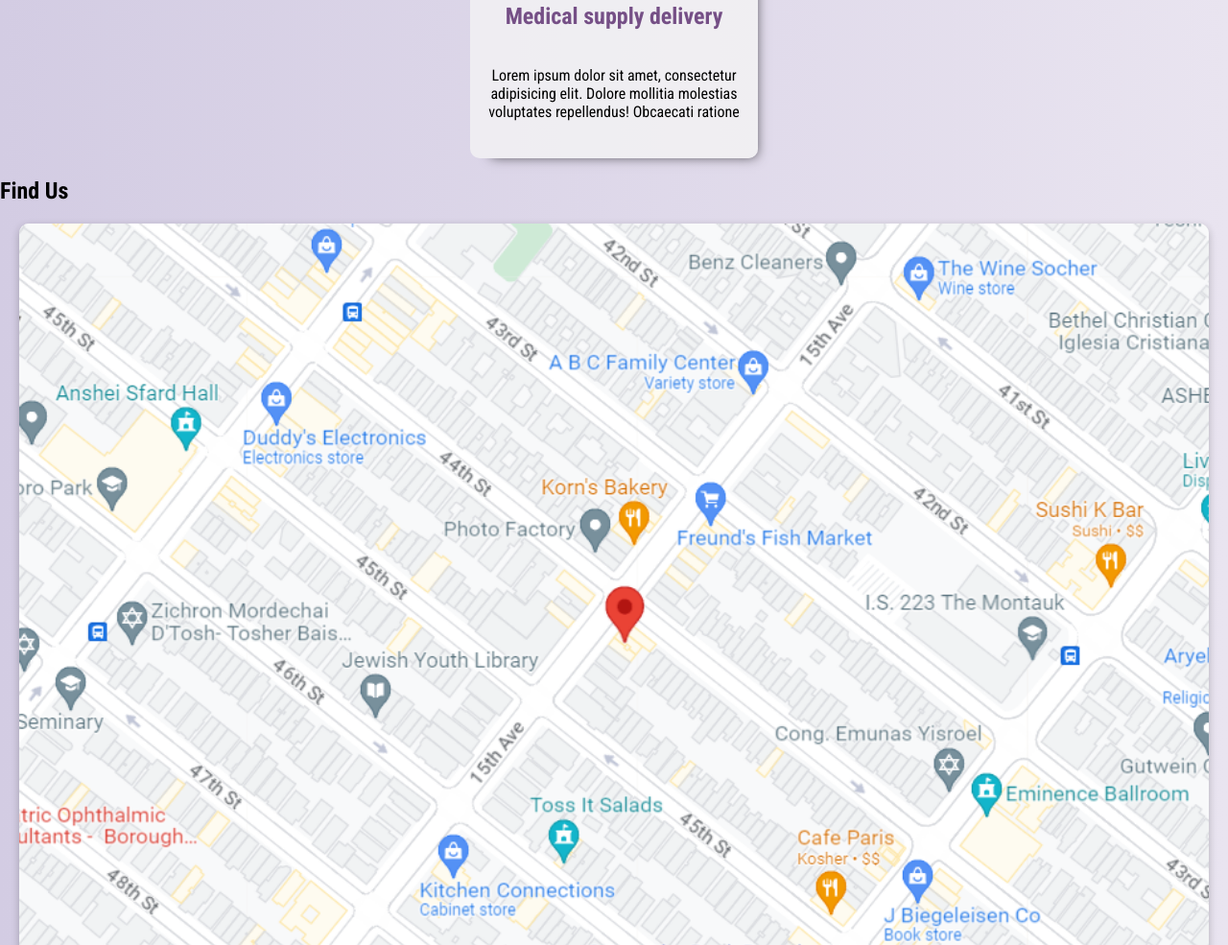
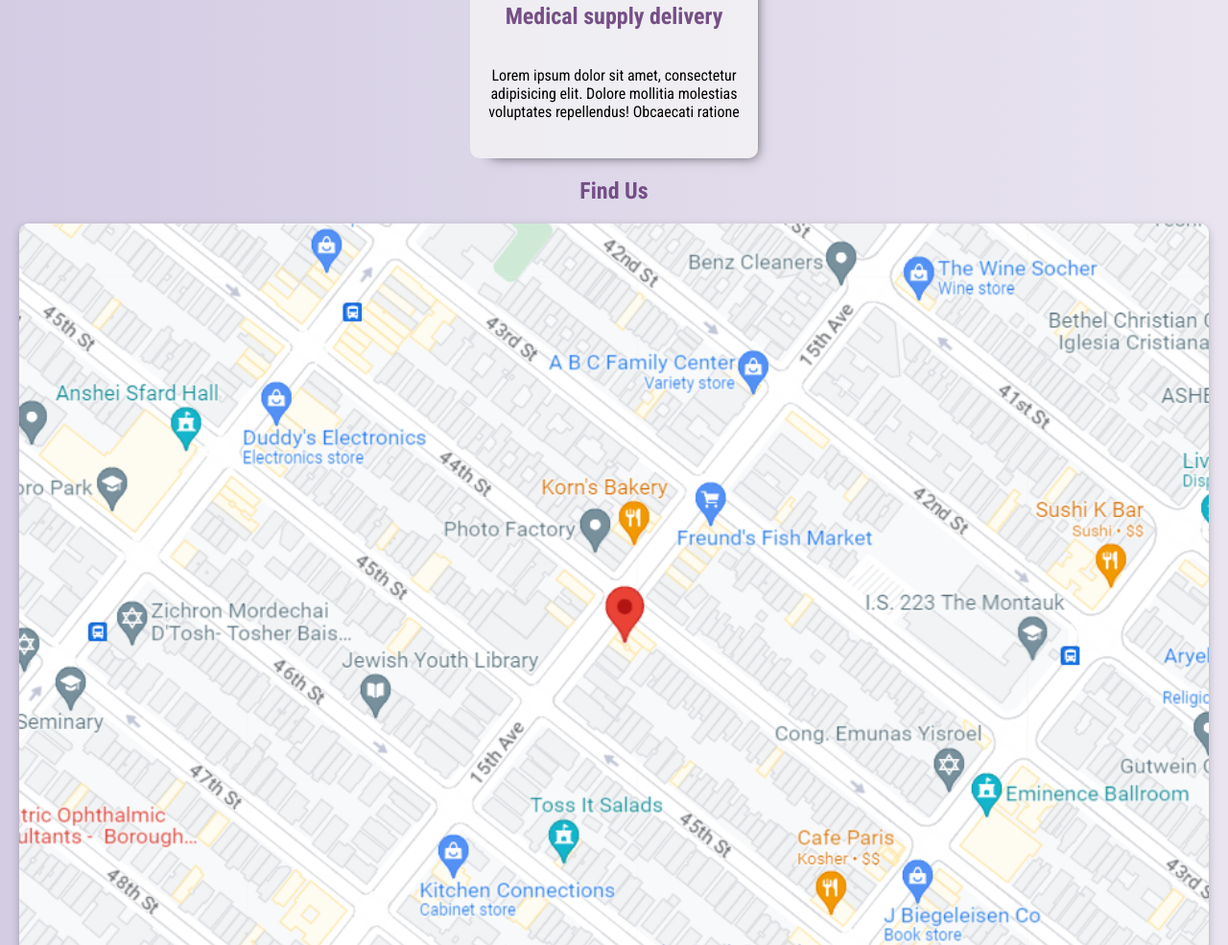
Before and after one commit to Lamadrid-Mike/wellness-express, a website: page index.html in a window 1280 px wide. Shown: the part 1121-2106 px from the top of the page at 96% size. Drawn offline with Linux system fonts and the light colour scheme.

```diff
--- a/styles/contact.scss
+++ b/styles/contact.scss
@@ -1,4 +1,9 @@
 .contact-section {
+  &__header {
+    color: $text-color;
+    text-align: center;
+  }
+
   &__content {
     box-shadow: rgba(0, 0, 0, 0.24) 0px 3px 8px;
     display: flex;
@@ -20,7 +25,6 @@
     padding: 1rem;
     .address__section-content {
       margin: 1rem;
-
       a {
         text-decoration: none;
         color: black;
```
Also changed, not shown: index.css, 2 other files.
